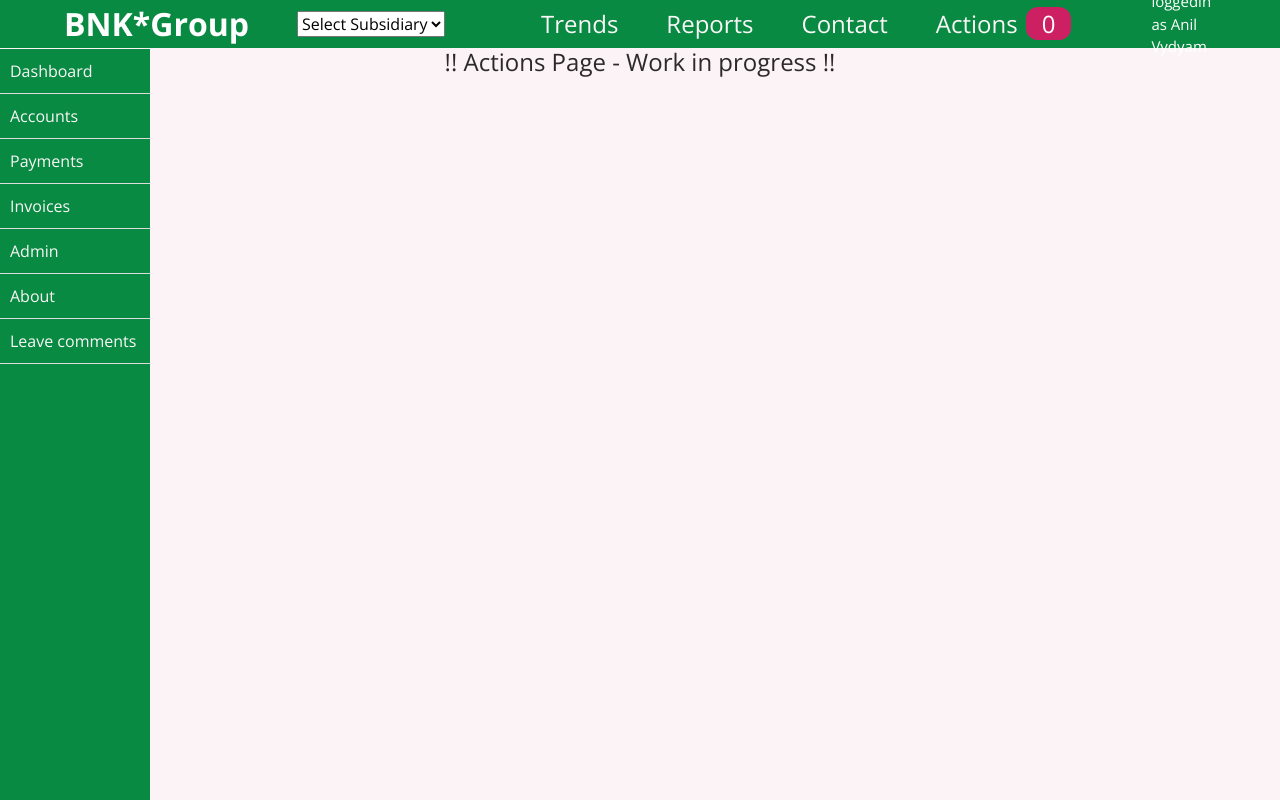
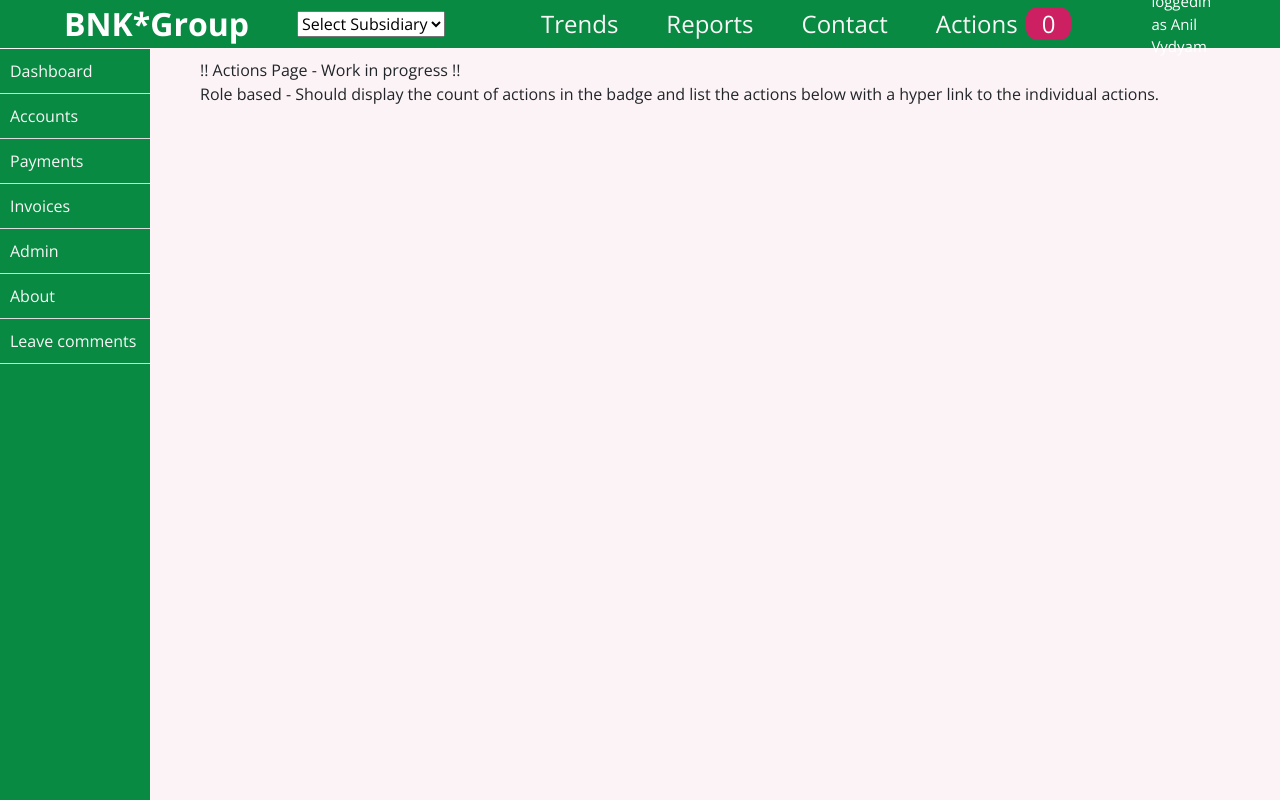
Before and after one commit to vanil2382/cashlive, a React (Create React App) app: page /actions in a window 1280 px wide. Shown: the top 800 px of the page. Built offline with nearby package versions, Linux system fonts and the light colour scheme.

Commit message:
Clened the database

```diff
--- a/src/pages/Actions.jsx
+++ b/src/pages/Actions.jsx
@@ -1,14 +1,14 @@
 
 import "./Dashboard.css";
-
+import "./About.css"
 function ActionPage() {
 
   return (
-        <div className="Dashboard">
-      <h2>
-      !! Actions Page - Work in progress !! <i class="fas fa-user"></i>{" "}
-      </h2>
-      </div>
+        <div>
+      <p>
+      !! Actions Page - Work in progress !! <br></br>
+       Role based - Should display the count of actions in the badge and list the actions below with a hyper link to the individual actions.</p>
+            </div>
 
       );
   }
--- a/src/pages/Contact.jsx
+++ b/src/pages/Contact.jsx
@@ -5,9 +5,9 @@ function ContactPage() {
 
   return (
         <div className="Dashboard">
-      <h1>
-        Work in progress <i class="fas fa-user"></i>{" "}
-      </h1>
+<h2>
+      !! Contact Page - Work in progress !! <i class="fas fa-user"></i>{" "}
+      </h2>
       </div>
 
       );
```
